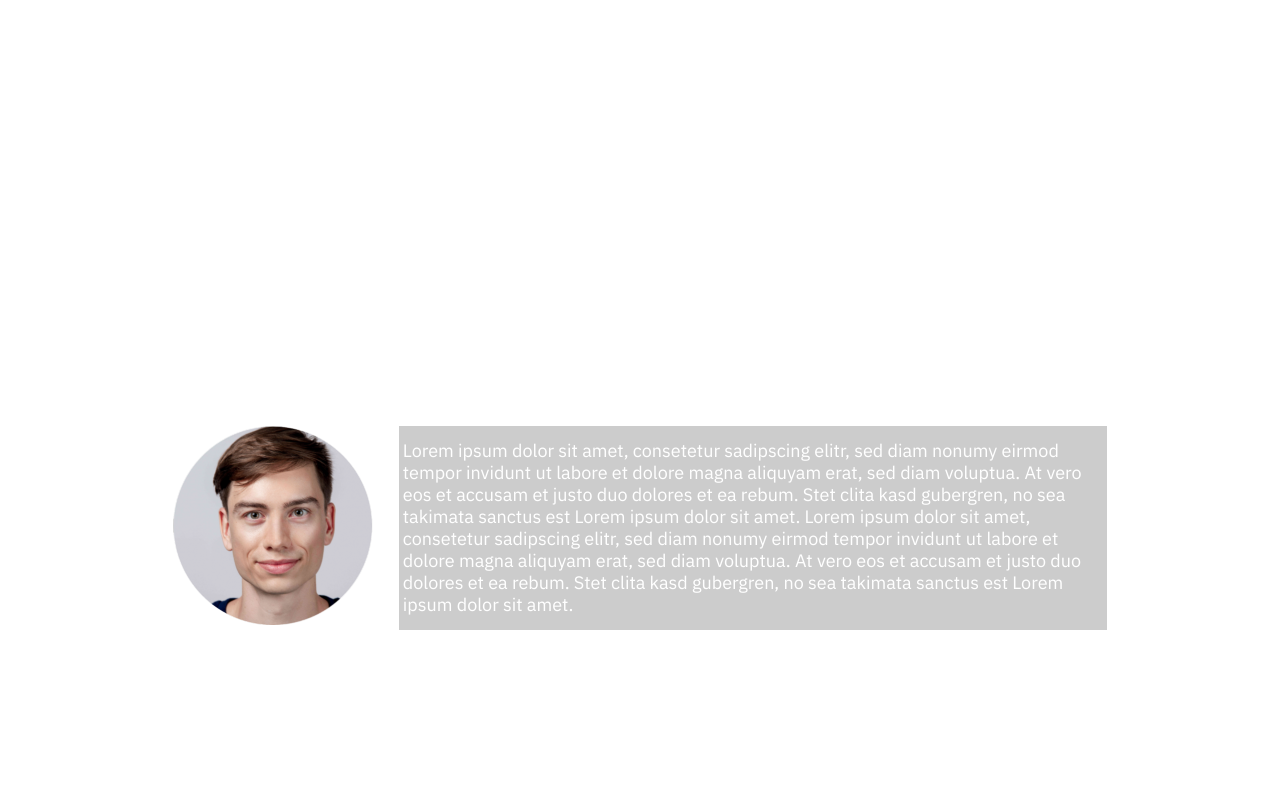
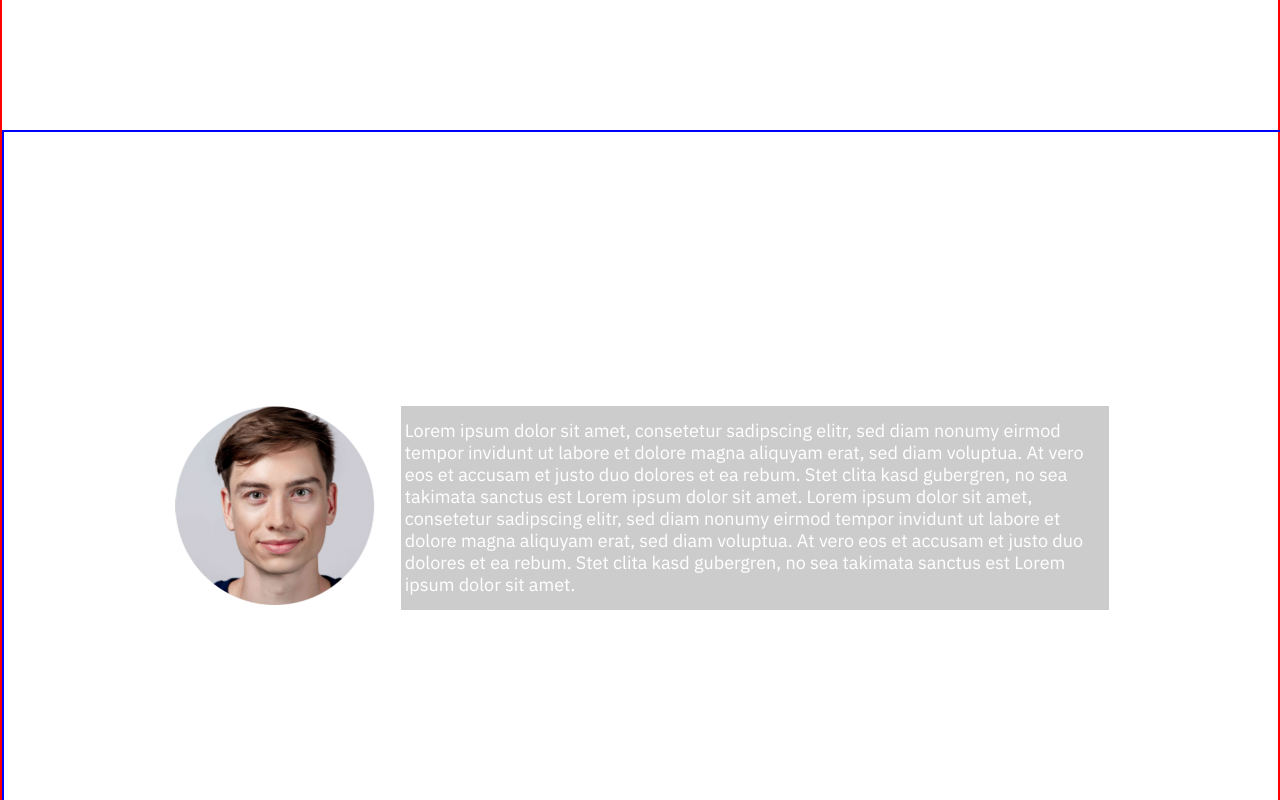
Before and after one commit to MarkusDunkel/personal_homepage, a React (Create React App) app: page / in a window 1280 px wide. Shown: the part 1520-2320 px from the top of the page. Built offline with nearby package versions, Linux system fonts and the light colour scheme.

Commit message:
scrolling optimized

```diff
--- a/src/App.tsx
+++ b/src/App.tsx
@@ -73,7 +73,7 @@ function App() {
           <CircularProgress />
         </Box>
         :
-        <Box sx={{ position: 'relative' }}>
+        <Box sx={{ position: 'relative', border: '2px solid red' }}>
           <Box sx={{ position: "fixed", zIndex: '-1', bgcolor: theme.palette.neutrals.background }}>
             <img src={background} alt="background" style={{ height: 'max(100vh , 60vw)', opacity: .8, filter: 'blur(0px)' }} />
           </Box>
@@ -170,6 +170,8 @@ function App() {
             </Box>
           </SiteSection>
 
+          <SpaceBetweenSections><></></SpaceBetweenSections>
+
           < TabActivationByScroll sections={[about, project, contact]} setTabIndex={setTabIndex} />
         </Box>
 
--- a/src/components/NavBar.tsx
+++ b/src/components/NavBar.tsx
@@ -1,4 +1,11 @@
 import { alpha, Box, Tab, Tabs, Typography, useTheme } from "@mui/material";
+
+export function vh(percent: number) {
+    var h = Math.max(document.documentElement.clientHeight, window.innerHeight || 0);
+    return (percent * h) / 100;
+}
+
+export const navBarHeight = 48;
 
 export const getTabProps = (
     label: string,
@@ -29,8 +36,6 @@ interface SiteSectionProps {
 }
 const NavBar = ({ about, project, contact, setTabIndex, tabIndex }: SiteSectionProps) => {
 
-    const navBarHeight = 48;
-
     const theme = useTheme();
 
     const backgroundColor = alpha(theme.palette.neutrals.lightestGrey, 1)
@@ -43,19 +48,18 @@ const NavBar = ({ about, project, contact, setTabIndex, tabIndex }: SiteSectionP
         setTabIndex(newTabIndex);
         if (newTabIndex === 'about') {
             window.scrollTo({
-                top: about.current.offsetTop,
+                top: about.current.offsetTop - navBarHeight,
                 behavior: "smooth",
             });
         } else if (newTabIndex === 'project') {
-            console.log("project.current.offsetTop", project.current.offsetTop);
             window.scrollTo({
-                top: project.current.offsetTop,
+                top: project.current.offsetTop - navBarHeight,
                 behavior: "smooth",
             });
         }
         else if (newTabIndex === 'contact') {
             window.scrollTo({
-                top: contact.current.offsetTop,
+                top: contact.current.offsetTop - navBarHeight,
                 behavior: "smooth",
             });
         }
--- a/src/components/SiteSection.tsx
+++ b/src/components/SiteSection.tsx
@@ -1,6 +1,7 @@
 import { Box, Card, useTheme } from '@mui/material';
 import React from 'react';
 import { ReactNode } from 'react';
+import { navBarHeight, vh } from './NavBar';
 
 export interface SiteSectionProps {
     children: ReactNode;
@@ -8,10 +9,16 @@ export interface SiteSectionProps {
 
 const SiteSection = React.forwardRef(({ children }: SiteSectionProps, ref: any) => {
 
+    const siteSectionMinHeight = vh(100) - navBarHeight;
+    console.log('siteSectionMinHeight', siteSectionMinHeight);
+
     return (<Box ref={ref} sx={{
-        width: 1, minHeight: '100vh', textAlign: 'center', justifyContent: 'center', display: 'flex', alignItems: 'center', pb: 0, m: 0, border: '0px solid blue'
+        width: 1, minHeight: siteSectionMinHeight, textAlign: 'center', justifyContent: 'center', display: 'flex', alignItems: 'center', pb: 0, m: 0, border: '2px solid blue'
     }} >
+        {/* <Box sx={{ height: 'calc(100vh - navBarHeight)' }}> */}
+
         {children}
+        {/* </Box> */}
     </Box>)
 })
 
--- a/src/components/TabActivationByScroll.tsx
+++ b/src/components/TabActivationByScroll.tsx
@@ -1,4 +1,5 @@
 import React from 'react';
+import { vh } from './NavBar';
 
 export interface section {
     current: any;
@@ -22,7 +23,7 @@ class TabActivationByScroll extends React.Component<TabActivationByScrollProps>
         let sectionTops: number[] = [];
 
         for (let i = 0; i < this.props.sections.length; i++) {
-            sectionTops.push(this.props.sections[i].current.offsetTop - this.props.sections[i].current.offsetHeight);
+            sectionTops.push(this.props.sections[i].current.offsetTop - vh(50));
         }
 
 
```
